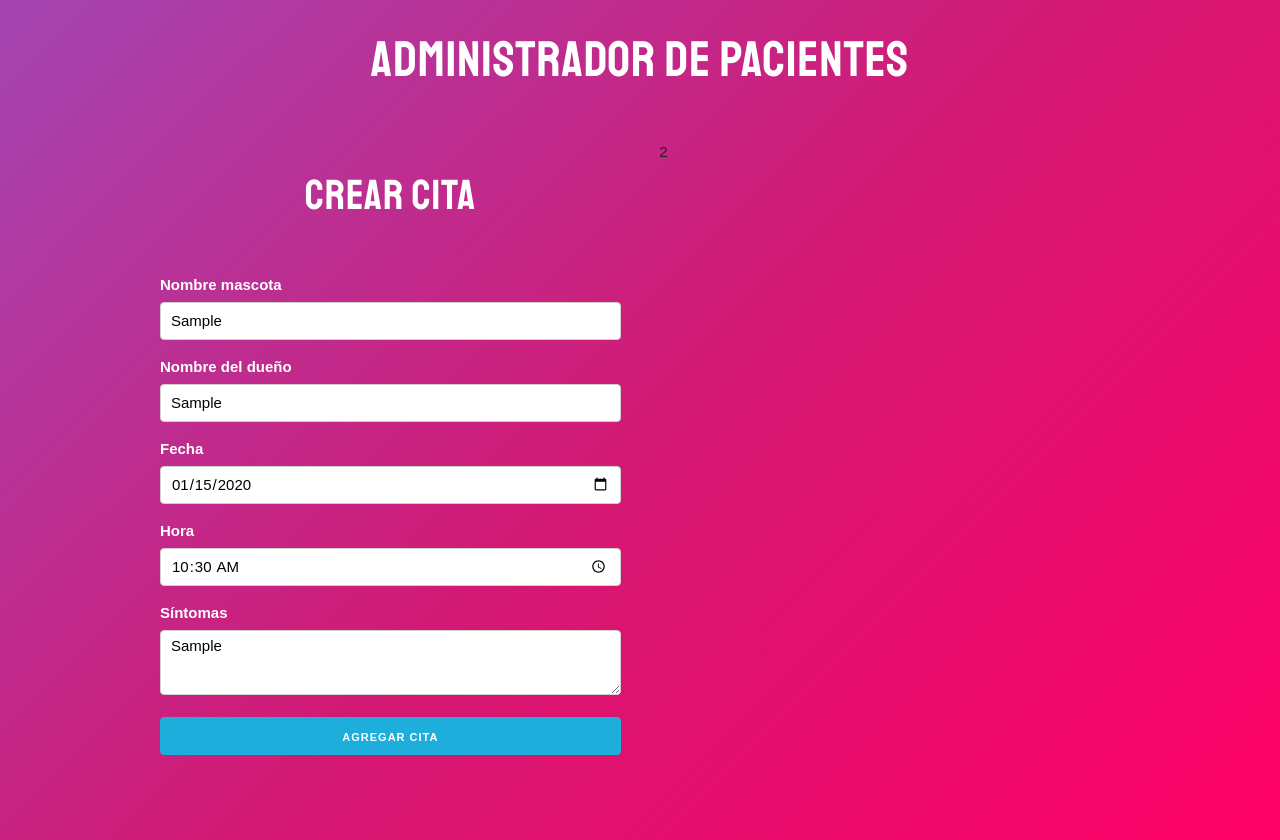
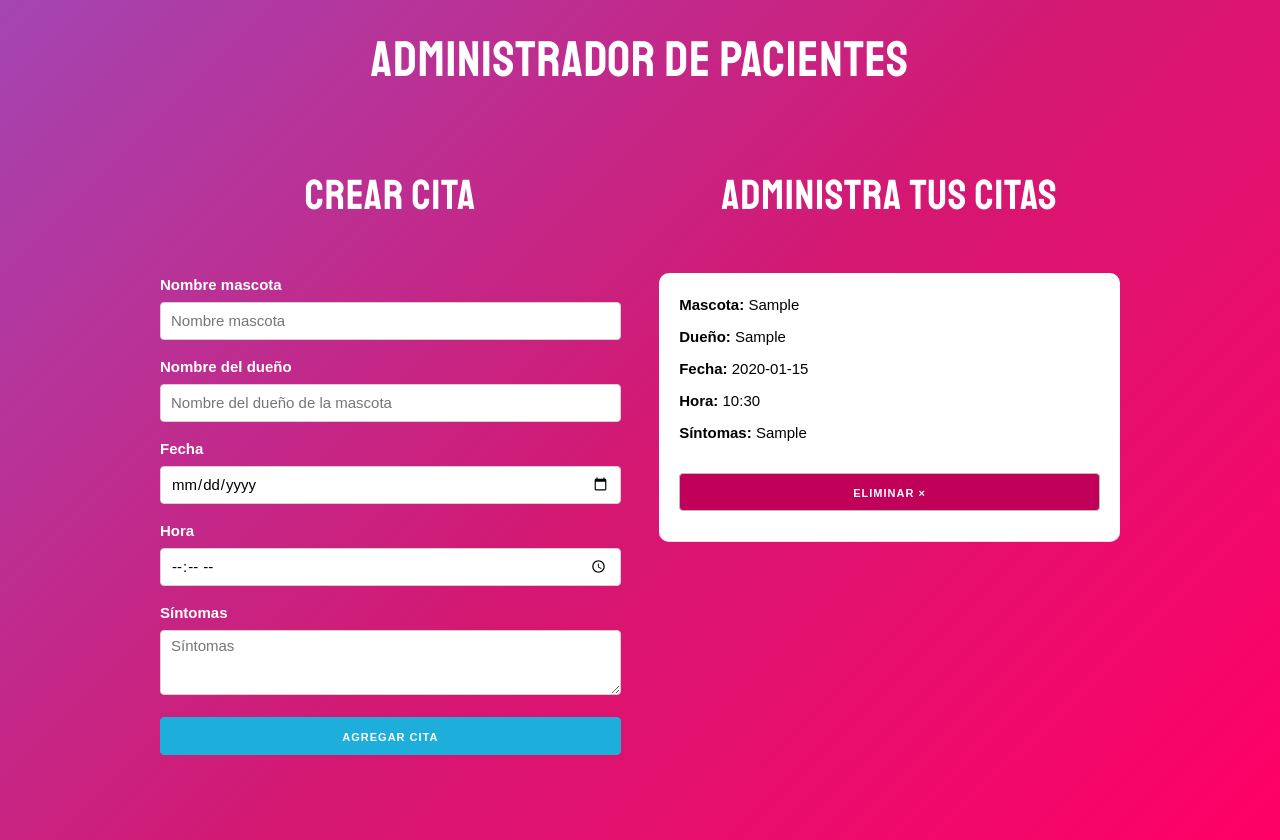
Before and after one commit to ianahernandez/react-citas, a React (Create React App) app: page / in a window 1280 px wide. Both pictures are taken after typing "Sample", "Sample", "2020-01-15", "10:30", "Sample" into the empty fields and a click on the button "AGREGAR CITA". Built offline with nearby package versions, Linux system fonts and the light colour scheme.

Commit message:
Asignacion de Id, listar citas, eliminar, useEffect

```diff
--- a/src/App.js
+++ b/src/App.js
@@ -1,16 +1,55 @@
-import React, { Fragment } from 'react';
-import Formulario from './components/Formulario'
+import React, { Fragment, useState, useEffect } from 'react';
+import Formulario from './components/Formulario';
+import Cita from './components/Cita'
 
 function App() {
+
+  // Arreglo de citas
+  const [citas, guardarCitas] = useState([]);
+
+  // UseEffect para realizar varias operaciones cuando el state cambia
+  // Se ejecuta cuando se generan cambios en el componente, de acuerdo al
+  // valor pasado por parámetro (en el array)
+  useEffect( () => {
+    // Se ejecuta cada vez que cambia el state de citas
+    console.log('Documento listo o algo paso con las citas');
+  }, [citas]);
+
+  // Funcion que agregue nueva cita
+  const crearCita = cita => {
+    guardarCitas([
+      ...citas,
+      cita
+    ]);
+  }
+
+  // Funcion que elimina una cita por su Id
+  const eliminarCita = id => {
+    const nuevasCitas = citas.filter(cita => cita.id !== id);
+    guardarCitas(nuevasCitas);
+  }
+
+  // Mensaje condicional
+  const titulo = citas.length === 0 ? 'No hay citas' : 'Administra tus citas';
+
   return (
     <Fragment>
       <h1>Administrador de Pacientes</h1>
       <div className="container">
         <div className="one-half column">
-          <Formulario/>
+          <Formulario
+            crearCita={crearCita}
+          />
         </div>
         <div className="one-half column">
-          2
+          <h2>{titulo}</h2>
+          {citas.map(cita => (
+            <Cita
+              cita={cita}
+              key={cita.id}
+              eliminarCita={eliminarCita}
+            />
+          ))}
         </div>
       </div>
    </Fragment>
--- /dev/null
+++ b/src/components/Cita.js
@@ -0,0 +1,19 @@
+import React from 'react';
+
+const Cita = ({cita, eliminarCita}) => {
+    return (
+        <div className="cita">
+            <p>Mascota: <span>{cita.mascota}</span></p>
+            <p>Dueño: <span>{cita.propietario}</span></p>
+            <p>Fecha: <span>{cita.fecha}</span></p>
+            <p>Hora: <span>{cita.hora}</span></p>
+            <p>Síntomas: <span>{cita.sintomas}</span></p>
+            <button
+                className="button eliminar u-full-width"
+                onClick={ () => eliminarCita(cita.id)}
+            >Eliminar &times;</button>
+        </div>
+     );
+}
+
+export default Cita;
--- a/src/components/Formulario.js
+++ b/src/components/Formulario.js
@@ -1,6 +1,7 @@
 import React, { Fragment, useState } from 'react';
+import { v4 as uuid } from 'uuid';
 
-const Formulario = () => {
+const Formulario = ({crearCita}) => {
 
   //Crear state de citas
   const [cita, actualizarCita] = useState({
@@ -38,15 +39,23 @@
         actualizarError(true);
         return;
     }
-
+    // ELiminar mensaje de error
     actualizarError(false);
-    console.log(cita)
 
     // Asignar ID
+    cita.id = uuid();
 
     // Crear la cita
+    crearCita(cita);
 
     // Reiniciar el form
+    actualizarCita({
+      mascota: '',
+      propietario: '',
+      fecha: '',
+      hora: '',
+      sintomas: ''
+    });
   }
 
   return (
```
Also changed, not shown: 2 other files (tests, documents, lock files or other folders).
